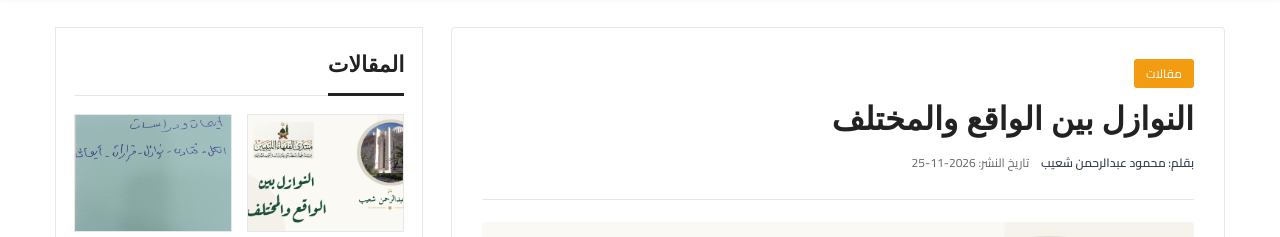
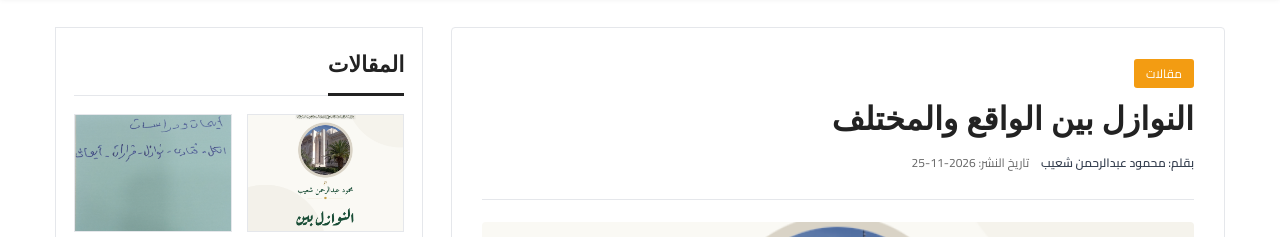
Before and after one commit to hassnazoz/fuqaha-forum, an Astro site: page /articles/2026-11-25-alnwazl-byn-alwaqa-walmkhtlf in a window 1280 px wide. Shown: the part 422-659 px from the top of the page. Built offline with nearby package versions, Linux system fonts and the light colour scheme; Astro itself is replaced by a stand-in of ours; no server answers; a web font is replaced by a local one.

Commit message:
Update src/content/articles/2026-11-25-alnwazl-byn-alwaqa-walmkhtlf.md (via Pages CMS)

```diff
--- a/src/content/articles/2026-11-25-alnwazl-byn-alwaqa-walmkhtlf.md
+++ b/src/content/articles/2026-11-25-alnwazl-byn-alwaqa-walmkhtlf.md
@@ -4,7 +4,7 @@ author: محمود عبدالرحمن شعيب
 date: 2026-11-25
 category: مقالات
 featured: false
-image: /images/uploads/الموقع (600×315)@1x.png
+image: /images/uploads/الموقع (600×750)@1x.png
 excerpt: تصور الواقع بدقة. يقوم المجتهد بفهم حقيقة المسألة المستجدة وملابساتها
   التقنية أو الطبية أو الاقتصادية بالرجوع إلى أهل الاختصاص.
 ---
```
